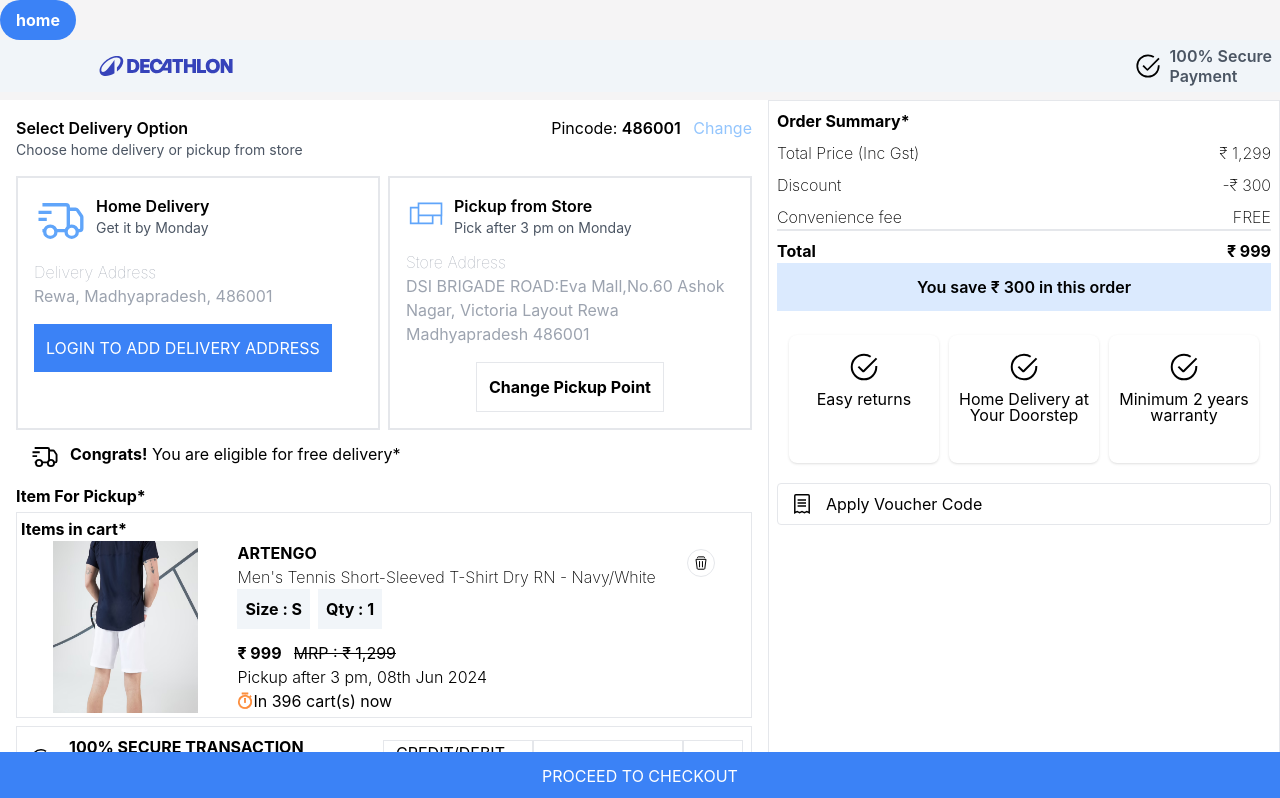
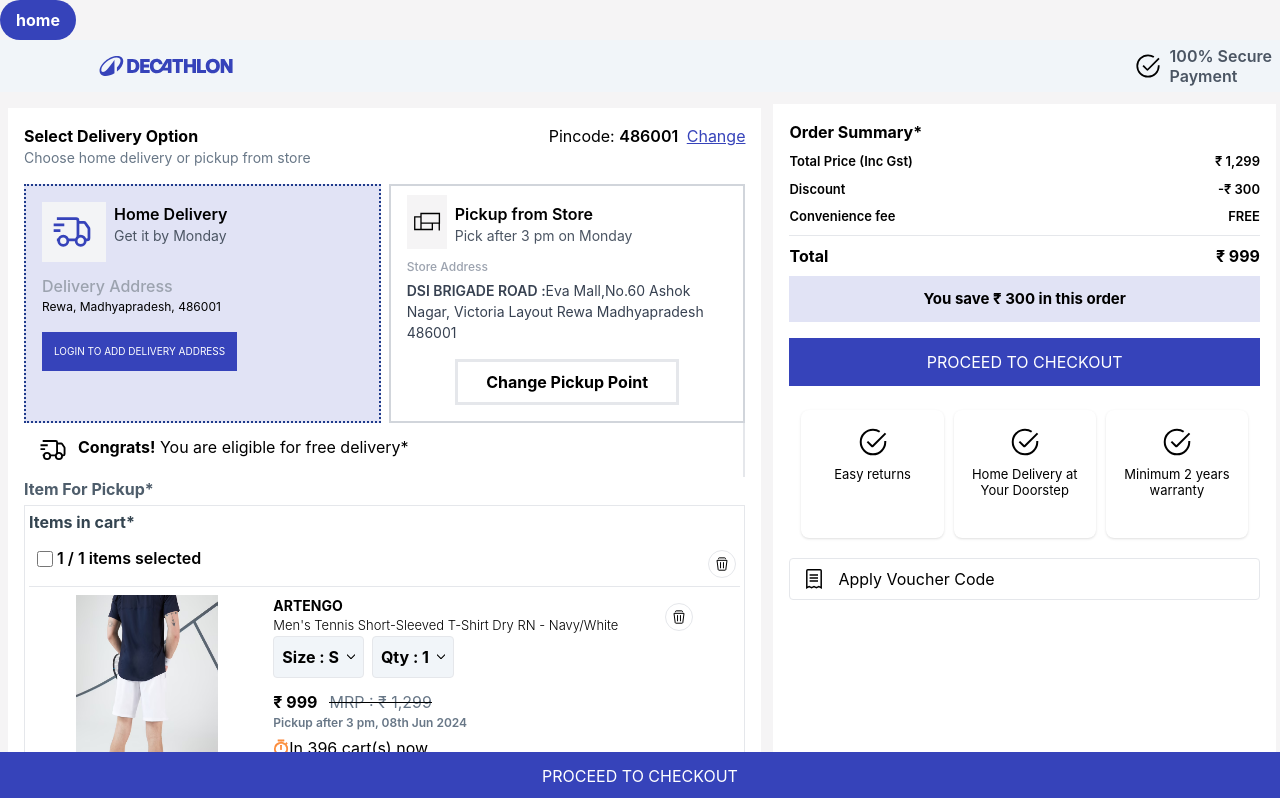
Before and after one commit to Sachinshekharpatel/dcathelone, a React (Create React App) app in the folder dcathlone/: page /cartpage in a window 1280 px wide. Shown: the top 798 px of the page. Built offline with nearby package versions, Linux system fonts and the light colour scheme; grey boxes are pictures that could not be loaded.

Commit message:
cart page improved

```diff
--- a/dcathlone/src/App.js
+++ b/dcathlone/src/App.js
@@ -1,4 +1,4 @@
-import logo from "./logo.svg";
+
 import "./App.css";
 import { BrowserRouter as Router, Routes, Route } from "react-router-dom";
 import HomePage from "./components/Home/home";
--- a/dcathlone/src/components/Home/home.js
+++ b/dcathlone/src/components/Home/home.js
@@ -41,10 +41,10 @@ const HomePage = () => {
 
   return (
     <div>
-      <button onClick={() => navigate("/productdetailpage")} class="bg-blue-500 hover:bg-blue-700 text-white font-bold py-2 px-4 rounded-full">
+      <button onClick={() => navigate("/productdetailpage")} class="bg-[#3643BA] hover:bg-blue-700 text-white font-bold py-2 px-4 rounded-full">
       Single productdetailpage
       </button>
-      <button onClick={() => navigate("/cartpage")} class="bg-blue-500 hover:bg-blue-700 text-white font-bold py-2 px-4 rounded-full">
+      <button onClick={() => navigate("/cartpage")} class="bg-[#3643BA] hover:bg-blue-700 text-white font-bold py-2 px-4 rounded-full">
        Cartpage
       </button>
       <Header></Header>
--- a/dcathlone/src/components/cartpage/cartpage.js
+++ b/dcathlone/src/components/cartpage/cartpage.js
@@ -7,7 +7,7 @@ const CartPage = () => {
     <div className="w-full" style={{ backgroundColor: "#F5F4F5" }}>
       <button
         onClick={() => navigate("/")}
-        class="bg-blue-500 hover:bg-blue-700 text-white font-bold py-2 px-4 rounded-full"
+        class="bg-[#3643BA] hover:bg-blue-700 text-white font-bold py-2 px-4 rounded-full"
       >
         home
       </button>
@@ -53,30 +53,32 @@ const CartPage = () => {
           </p>
         </div>
       </div>
-      <div className="block md:flex w-full mt-2">
-        <div className="block md:w-3/5 h-auto bg-white p-4">
+      <div className="block md:flex w-full mt-2 ">
+        <div className="m-2 block md:w-3/5 h-auto bg-white p-4">
           <div className="flex justify-between ">
-            <p className="font-semibold">Select Delivery Option</p>
+            <p className="font-bold">Select Delivery Option</p>
             <p className="">
               Pincode: <span className="font-semibold">486001</span>{" "}
-              <span className="text-blue-300 ml-2">Change</span>
+              <span className="text-[#3643BA] ml-1 cursor-pointer underline decoration-[#3643BA">
+                Change
+              </span>
             </p>
           </div>
-          <p class="text-sm text-gray-600 mb-4">
+          <p class="text-sm text-[#687787] mb-4">
             Choose home delivery or pickup from store
           </p>
           <div className="flex w-full mt-3 ">
-            <div className="w-1/2 border-2  hover:border-[2px] hover:border-dotted hover:border-blue-900  p-4">
+            <div className="w-1/2 border-[2px] border-dotted bg-[#E1E3F5] border-blue-900  p-4">
               <div className="flex ">
-                <div>
+                <div className="bg-gray-100 p-2">
                   <svg
                     viewBox="0 0 24 24"
                     fill="none"
                     xmlns="http://www.w3.org/2000/svg"
-                    width="54"
-                    height="54"
+                    width="44"
+                    height="44"
                     stroke-width="1.5"
-                    class="text-blue-400"
+                    class="text-[#3643BA] mr-1"
                     alt=""
                   >
                     <path
@@ -91,13 +93,13 @@ const CartPage = () => {
                   <p class="text-sm text-gray-600">Get it by Monday </p>
                 </div>
               </div>
-              <p className="text-gray-400 font-thin mt-3">Delivery Address</p>
-              <p className="text-gray-400">Rewa, Madhyapradesh, 486001</p>
-              <button className="text-white border-r-emerald-100 mt-4 p-3 bg-blue-500">
+              <p className="text-gray-400 font-medium mt-3">Delivery Address</p>
+              <p className="text-[#000000] md:text-[12px]">Rewa, Madhyapradesh, 486001</p>
+              <button className="text-white text-[12px] md:text-[10px] border-r-emerald-100 mt-4 p-3 bg-[#3643BA]">
                 LOGIN TO ADD DELIVERY ADDRESS
               </button>
             </div>
-            <div className="w-1/2 ml-2 border-2  hover:border-[2px] hover:border-dotted hover:border-blue-900  p-4">
+            <div className="w-1/2 ml-2 border-[2px] border-gray-300  p-4">
               <div className="flex ">
                 <div class="w-10 h-10 bg-grey-50 flex items-center justify-center">
                   <svg
@@ -106,7 +108,7 @@ const CartPage = () => {
                     xmlns="http://www.w3.org/2000/svg"
                     width="54"
                     height="54"
-                    className="text-blue-400"
+                    className="text-black-400 bg-[#F5F4F5] p-1"
                     alt=""
                   >
                     <path
@@ -120,19 +122,22 @@ const CartPage = () => {
                   <p class="text-sm text-gray-600">Pick after 3 pm on Monday</p>
                 </div>
               </div>
-              <p className="text-gray-400 font-thin mt-3">Store Address</p>
-              <p className="text-gray-400">
-                DSI BRIGADE ROAD:Eva Mall,No.60 Ashok Nagar, Victoria Layout
-                Rewa Madhyapradesh 486001
+              <p className="text-gray-400 font-medium mt-3 text-[12px] mb-1">
+                Store Address
               </p>
-              <div className="text-center align-middle">
-                <button className="text-black font-bold border border-grey-300 mt-4 p-3 bg-white">
+              <p className="text-gray-700 md:text-[14px]">
+                <span className="font-semibold text-[14px] md:text-[14px]">DSI BRIGADE ROAD :</span>Eva
+                Mall,No.60 Ashok Nagar, Victoria Layout Rewa Madhyapradesh
+                486001
+              </p>
+              <div className="text-center align-middle ">
+                <button className="text-black font-bold border-[3px] border-grey-300 mt-4 px-7 py-2  bg-white">
                   Change Pickup Point
                 </button>
               </div>
             </div>
           </div>
-          <div className="flex p-3">
+          <div className="flex p-3 border-r-2">
             <svg
               viewBox="0 0 24 24"
               fill="none"
@@ -155,40 +160,131 @@ const CartPage = () => {
             </p>
           </div>
           <p>
-            <span className="font-bold"> Item For Pickup*</span>
+            <span className="font-bold text-[#4E5D6B]"> Item For Pickup*</span>
           </p>
           <div className="border p-1 mt-1">
             <p>
-              <span className="font-bold"> Items in cart*</span>
+              <span className=" hidden md:block font-bold text-[#344450]">
+                {" "}
+                Items in cart*
+              </span>
             </p>
             {/* below this all the product are added one by one in dom */}
+            <div className="">
+              <div className="flex justify-between border-b-[1px] px-1 py-2 mb-2">
+                <div className="flex align-middle text-center p-1">
+                  <input
+                    type="checkbox"
+                    className="w-4 h-4 mt-[5px] text-center bg-[#3643BA]"
+                  ></input>
+                  <span className="font-semibold ml-1">
+                    1 / 1 items selected
+                  </span>
+                </div>
+                <button
+                  type="button"
+                  className=" w-7 h-7 bg-white rounded-full cursor-pointer flex items-center justify-center border border-solid mt-2 "
+                >
+                  <svg
+                    viewBox="0 0 24 24"
+                    fill="none"
+                    xmlns="http://www.w3.org/2000/svg"
+                    width="24"
+                    height="24"
+                    stroke-width="1.5"
+                    class="w-4 h-4 text-black "
+                  >
+                    <path
+                      d="M17.2 4.8V3.8C17.2 3.2 16.8 2.8 16.2 2.8H7.8C7.2 2.8 6.8 3.2 6.8 3.8V4.8M9.8 9.2V18.4M14.2 9.2V18.4M19.5 6.5L17.7 20.4C17.6 20.9 17.2 21.3 16.7 21.3H7.3C6.8 21.3 6.4 20.9 6.3 20.4L4.5 6.5H19.5Z"
+                      stroke="currentColor"
+                    ></path>
+                  </svg>
+                </button>
+              </div>
               <div className="flex justify-evenly">
                 <img className="w-1/5" src={image1}></img>
                 <div className="ml-2">
-                <p className="font-bold">ARTENGO</p>
-                <p className="font-extralight">
+                  <p className="font-bold text-[14px]">ARTENGO</p>
+                  <p className="font-light text-[13px]">
                     Men's Tennis Short-Sleeved T-Shirt Dry RN - Navy/White
                   </p>
                   <div className="flex">
-                  <button className="font-bold p-2 bg-slate-100" type="select">
+                    <button
+                      className=" flex font-bold p-2 border bg-slate-100"
+                      type="select"
+                      style={{
+                        borderRadius: "4px",
+                      }}
+                    >
                       {" "}
                       Size : S{" "}
+                      <svg
+                        class="fill-current mt-[9px] ml-2 w-2 stroke-[#101010] stroke-1"
+                        xmlns="http://www.w3.org/2000/svg"
+                        width="10.653"
+                        height="5.679"
+                        viewBox="0 0 10.653 5.679"
+                      >
+                        <defs></defs>
+                        <g transform="translate(10.653) rotate(90)">
+                          <g transform="translate(0 0)">
+                            <path
+                              class="a"
+                              d="M.362,33.772a.355.355,0,0,1-.25-.606l4.972-4.972a.355.355,0,0,1,.5.5L.612,33.667A.355.355,0,0,1,.362,33.772Z"
+                              transform="translate(-0.008 -23.119)"
+                            ></path>
+                            <path
+                              class="a"
+                              d="M5.334,5.689a.355.355,0,0,1-.25-.1L.112.612a.354.354,0,1,1,.5-.5L5.584,5.084a.355.355,0,0,1-.25.606Z"
+                              transform="translate(-0.008 -0.008)"
+                            ></path>
+                          </g>
+                        </g>
+                      </svg>
                     </button>
                     <button
-                    className="font-bold ml-2 p-2 bg-slate-100"
+                      className="flex font-bold ml-2 p-2 border bg-slate-100"
                       type="select"
+                      style={{
+                        borderRadius: "4px",
+                      }}
                     >
                       {" "}
-                    Qty : 1{" "}
+                      Qty : 1
+                      <svg
+                        class="fill-current mt-[9px] ml-2 w-2 stroke-[#101010] stroke-1"
+                        xmlns="http://www.w3.org/2000/svg"
+                        width="10.653"
+                        height="5.679"
+                        viewBox="0 0 10.653 5.679"
+                      >
+                        <defs></defs>
+                        <g transform="translate(10.653) rotate(90)">
+                          <g transform="translate(0 0)">
+                            <path
+                              class="a"
+                              d="M.362,33.772a.355.355,0,0,1-.25-.606l4.972-4.972a.355.355,0,0,1,.5.5L.612,33.667A.355.355,0,0,1,.362,33.772Z"
+                              transform="translate(-0.008 -23.119)"
+                            ></path>
+                            <path
+                              class="a"
+                              d="M5.334,5.689a.355.355,0,0,1-.25-.1L.112.612a.354.354,0,1,1,.5-.5L5.584,5.084a.355.355,0,0,1-.25.606Z"
+                              transform="translate(-0.008 -0.008)"
+                            ></path>
+                          </g>
+                        </g>
+                      </svg>
                     </button>
                   </div>
                   <div class="flex mt-3">
                     <h1 class="text-16 font-bold mr-3">₹ 999</h1>
-                  <span class=" relative text-16 mr-2 text-black  after:absolute after:h-[1px] after:w-full after:mt-[12px] after:left-0 after:bg-black">
+                    <span class=" relative text-16 mr-2 text-[#687787]  after:absolute after:h-[1px] after:w-full after:mt-[12px] after:left-0 after:bg-black">
                       MRP : ₹ 1,299
                     </span>
                   </div>
-                <p className="font-light">Pickup after 3 pm, 08th Jun 2024</p>
+                  <p className="font-semibold text-[12px] mb-1 text-[#687787]">
+                    Pickup after 3 pm, 08th Jun 2024
+                  </p>
                   <div className="flex">
                     <svg
                       xmlns="http://www.w3.org/2000/svg"
@@ -230,7 +326,8 @@ const CartPage = () => {
                 </button>
               </div>
             </div>
-          <div className="flex justify-between border mt-2 p-2">
+          </div>
+          <div className="md:flex justify-between border mt-2 p-2">
             <div class="flex items-center mb-3">
               <svg
                 viewBox="0 0 24 24"
@@ -248,14 +345,19 @@ const CartPage = () => {
                 ></path>
               </svg>
               <div>
-                <b className="uppercase semibold text-14">
+                <b className="uppercase semibold text-[13px]">
                   100% Secure transaction
                 </b>
-                <p className="mb-0 opacity-50 text-14">Secure SSL encryption</p>
+                <p className="mb-0 opacity-50 text-[13px]">
+                  Secure SSL encryption
+                </p>
               </div>
             </div>
             <div className="flex justify-between items-center">
-              <div className="flex items-center justify-center border h-[50px] w-[150px]">
+              <div
+                style={{ borderRadius: "5px" }}
+                className="flex items-center mr-[2px]  text-[13px] md:text-[10px] text-gray-900 justify-center border px-4 py-2"
+              >
                 <img
                   className=" w-2 mr-1 "
                   src="https://cdncontent.decathlon.in/_next/static/chunks/src/assets/img/NewIcons/debit-card.8f0851e4cb51b90e.svg"
@@ -263,7 +365,10 @@ const CartPage = () => {
                 ></img>
                 CREDIT/DEBIT CARD
               </div>
-              <div className="flex items-center justify-center border h-[50px] w-[150px]">
+              <div
+                style={{ borderRadius: "5px" }}
+                className="flex items-center mr-[2px] text-[13px] md:text-[10px] text-gray-900 justify-center border px-4 py-2"
+              >
                 <img
                   className="  w-4  mr-1 "
                   src="https://cdncontent.decathlon.in/_next/static/chunks/src/assets/img/NewIcons/net-banking.a383e6bc45490194.svg"
@@ -271,7 +376,10 @@ const CartPage = () => {
                 ></img>
                 NET BANKING
               </div>
-              <div className="flex border border-rounded-full items-center justify-center h-[50px] w-[60px]">
+              <div
+                style={{ borderRadius: "5px" }}
+                className="flex items-center text-[13px] md:text-[10px] text-gray-900   justify-center border px-[50px] py-2"
+              >
                 <img
                   className=" w-4 h-4 mr-1 "
                   src="https://cdncontent.decathlon.in/_next/static/chunks/src/assets/img/NewIcons/upi.6a12497deafb65c5.svg"
@@ -283,29 +391,34 @@ const CartPage = () => {
           </div>
         </div>
         {/* 40%width 2 div */}
-        <div className="block md:w-2/5 p-2  bg-white border">
+        <div className="block md:w-2/5 p-4 m-1  bg-white ">
           <p>
             <span className="font-bold"> Order Summary*</span>
           </p>
           <div>
             <div className="flex justify-between mt-2">
-              <p className="font-extralight">Total Price (Inc Gst)</p>
-              <p className="font-extralight">₹ 1,299</p>
+              <p className="font-semibold text-[13px]">Total Price (Inc Gst)</p>
+              <p className="font-semibold text-[13px]">₹ 1,299</p>
             </div>
             <div className="flex justify-between mt-2">
-              <p className="font-extralight">Discount</p>
-              <p className="font-extralight">-₹ 300</p>
+              <p className="font-semibold text-[13px]">Discount</p>
+              <p className="font-semibold text-[13px]">-₹ 300</p>
             </div>
-            <div className="flex justify-between border-b-2 mt-2">
-              <p className="font-extralight">Convenience fee</p>
-              <p className="font-extralight">FREE</p>
+            <div className="flex justify-between border-b-[1px] mt-2 pb-2">
+              <p className="font-semibold text-[13px]">Convenience fee</p>
+              <p className="font-semibold text-[13px]">FREE</p>
             </div>
-            <div className="flex justify-between mt-2 ">
+            <div className="flex justify-between mt-2 pb-2 ">
               <p className="font-bold">Total </p>
               <p className="font-bold">₹ 999</p>
             </div>
-            <div className="bg-blue-100 justify-center p-3  align-middle font-semibold flex ">
+            <div className="bg-[#E1E3F5] justify-center p-3  align-middle font-bold text-[15px] flex ">
               You save ₹ 300 in this order
+            </div>
+            <div>
+              <button className="text-whit mt-4 p-3 text-white bg-[#3643BA] w-full hover:bg-blue-900">
+                PROCEED TO CHECKOUT
+              </button>
             </div>
             <div className="mt-3 p-3">
               <ul class="flex items-center p-0 m-0 md:items-stretch md:justify-between ">
@@ -324,7 +437,7 @@ const CartPage = () => {
                       stroke="currentColor"
                     ></path>
                   </svg>
-                  <p class="leading-4 text-12">Easy returns</p>
+                  <p class="leading-4 text-[13px]">Easy returns</p>
                 </li>
                 <li class="mr-2.5 py-4 px-2 h-32 text-center bg-white  w-1/3 list-none border-none shadow rounded-t-lg rounded-b-lg">
                   <svg
@@ -341,7 +454,7 @@ const CartPage = () => {
                       stroke="currentColor"
                     ></path>
                   </svg>
-                  <p class="leading-4 text-12">
+                  <p class="leading-4 text-[13px]">
                     Home Delivery at Your Doorstep
                   </p>
                 </li>
@@ -360,7 +473,7 @@ const CartPage = () => {
                       stroke="currentColor"
                     ></path>
                   </svg>
-                  <p class="leading-4 text-12">Minimum 2 years warranty</p>
+                  <p class="leading-4 text-[13px]">Minimum 2 years warranty</p>
                 </li>
               </ul>
             </div>
@@ -388,41 +501,8 @@ const CartPage = () => {
           </div>
         </div>
       </div>
-      <div class="p-4">
-        <h2 class="text-xl font-semibold mb-2">Select Delivery Option</h2>
 
-        <div class="flex flex-wrap space-x-4">
-          <div class="bg-white p-4 border rounded w-full md:w-1/2 mb-4 md:mb-0">
-            <h3 class="text-lg font-bold mb-2">Home Delivery</h3>
-            <p class="text-sm text-gray-600 mb-2">Get it by 10th Jun 2024</p>
-            <p class="text-sm text-gray-600 mb-4">
-              Bengaluru, KARNATAKA, 560002
-            </p>
-            <button class="bg-blue-600 text-white font-semibold py-2 px-4 rounded">
-              LOGIN TO ADD DELIVERY ADDRESS
-            </button>
-          </div>
-          <div class="bg-blue-100 p-4 border border-dotted border-blue-900 rounded w-full md:w-1/2">
-            <h3 class="text-lg font-bold mb-2">Pickup from Store</h3>
-            <p class="text-sm text-gray-600 mb-2">
-              Pickup after 2 pm, 09th Jun 2024
-            </p>
-            <p class="text-sm text-gray-600 mb-4">
-              DSI BRIGADE ROAD: Eva Mall, No.60 Ashok Nagar, Victoria Layout
-              Bangalore Karnataka 560025
-            </p>
-            <button class="bg-white text-blue-600 font-semibold py-2 px-4 border border-blue-600 rounded">
-              CHANGE PICKUP POINT
-            </button>
-          </div>
-        </div>
-        <div class="mt-4 p-4 bg-gray-100 rounded">
-          <p class="text-lg font-bold text-blue-600">
-            You save ₹ 760 in this order
-          </p>
-        </div>
-      </div>
-      <button className="text-white border-r-emerald-100 mt-4 p-3 bg-blue-500 sticky bottom-0 w-full hover:bg-blue-900">
+      <button className="text-white border-r-emerald-100 mt-4 p-3 bg-[#3643BA] sticky bottom-0 w-full hover:bg-blue-900">
         PROCEED TO CHECKOUT
       </button>
     </div>
```
Also changed, not shown: dcathlone/src/components/header/header.js (+13 -8 lines). Lines whose indentation alone changed are shown as unchanged.
